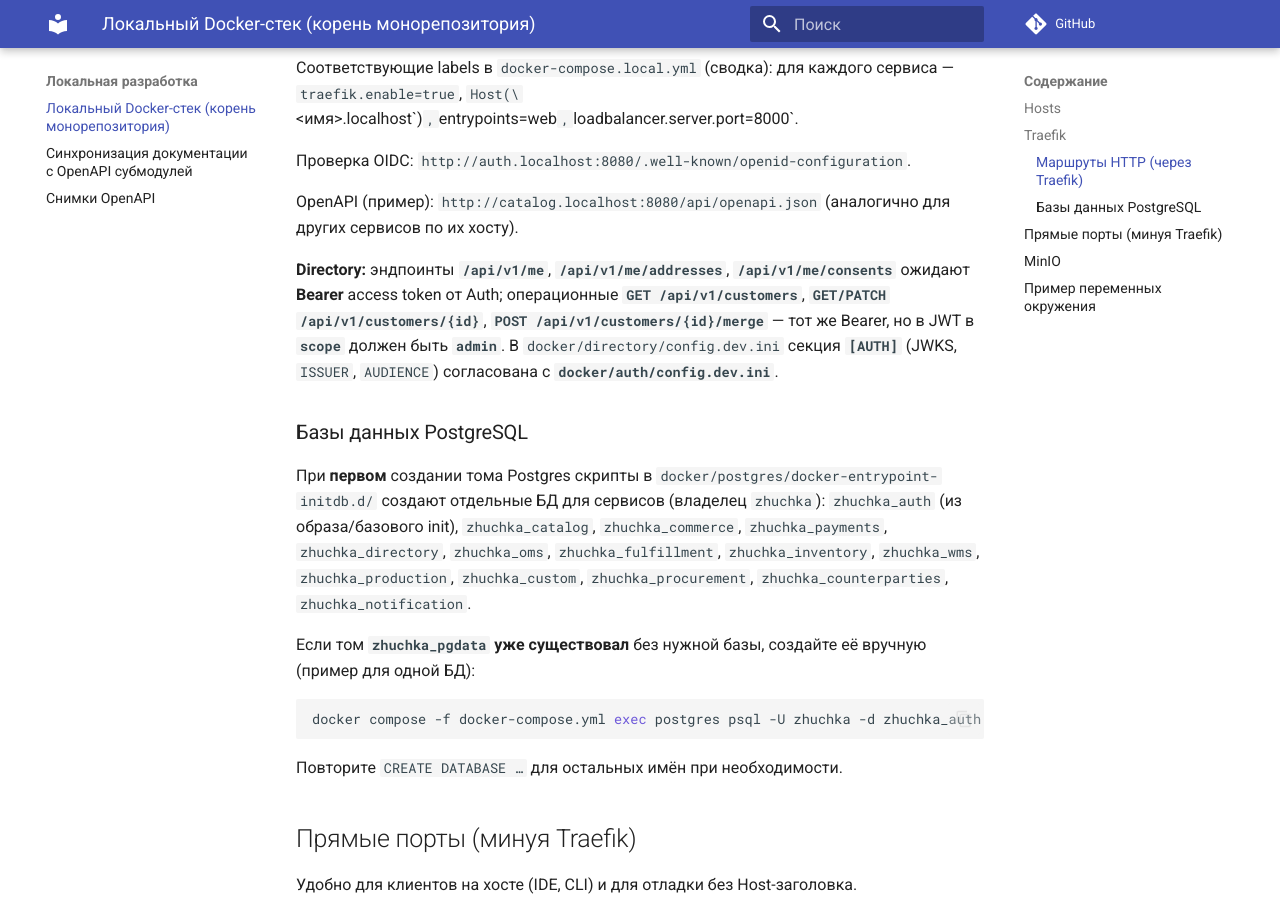
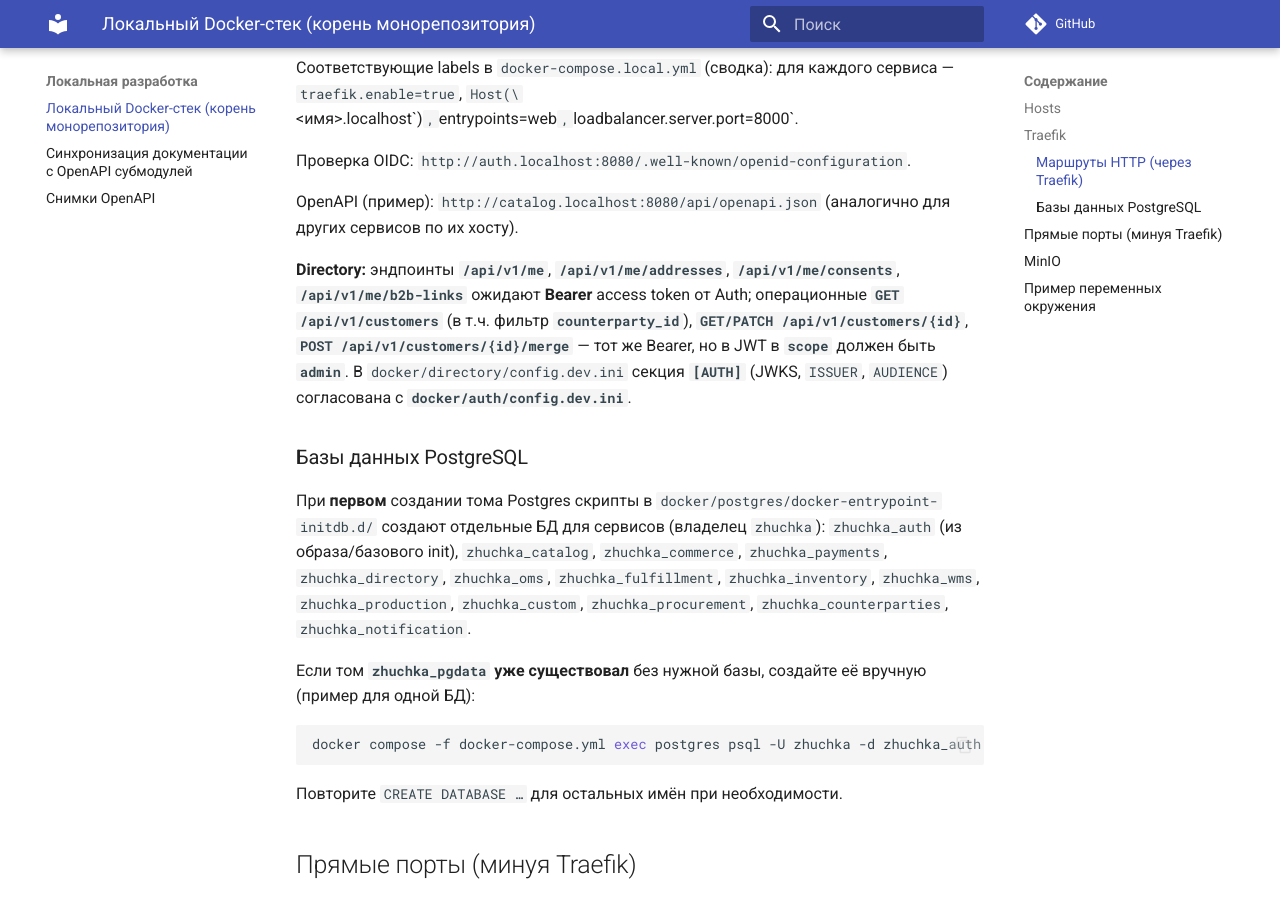
Before and after one commit to ZhuchkaTriplesix/ZhuchkaKeyboards, an MkDocs documentation site: the page built from docs/docker-local.md, in a window 1280 px wide and 900 px high, scrolled down 1921 px. Built offline with MkDocs 1.6.1 and Material for MkDocs 9.7.7, drawn with Linux system fonts in a browser that asks for light colours; comment, search, counter and statistics services are not loaded.

Commit message:
chore(directory): bump submodule (B2B links, counterparty filter)
Document /me/b2b-links and staff counterparty_id query.

Made-with: Cursor

```diff
--- a/docs/docker-local.md
+++ b/docs/docker-local.md
@@ -61,7 +61,7 @@ docker compose -f docker-compose.yml -f docker-compose.local.yml up -d --build
 
 OpenAPI (пример): `http://catalog.localhost:8080/api/openapi.json` (аналогично для других сервисов по их хосту).
 
-**Directory:** эндпоинты **`/api/v1/me`**, **`/api/v1/me/addresses`**, **`/api/v1/me/consents`** ожидают **Bearer** access token от Auth; операционные **`GET /api/v1/customers`**, **`GET/PATCH /api/v1/customers/{id}`**, **`POST /api/v1/customers/{id}/merge`** — тот же Bearer, но в JWT в **`scope`** должен быть **`admin`**. В `docker/directory/config.dev.ini` секция **`[AUTH]`** (JWKS, `ISSUER`, `AUDIENCE`) согласована с **`docker/auth/config.dev.ini`**.
+**Directory:** эндпоинты **`/api/v1/me`**, **`/api/v1/me/addresses`**, **`/api/v1/me/consents`**, **`/api/v1/me/b2b-links`** ожидают **Bearer** access token от Auth; операционные **`GET /api/v1/customers`** (в т.ч. фильтр **`counterparty_id`**), **`GET/PATCH /api/v1/customers/{id}`**, **`POST /api/v1/customers/{id}/merge`** — тот же Bearer, но в JWT в **`scope`** должен быть **`admin`**. В `docker/directory/config.dev.ini` секция **`[AUTH]`** (JWKS, `ISSUER`, `AUDIENCE`) согласована с **`docker/auth/config.dev.ini`**.
 
 ### Базы данных PostgreSQL
 
```
